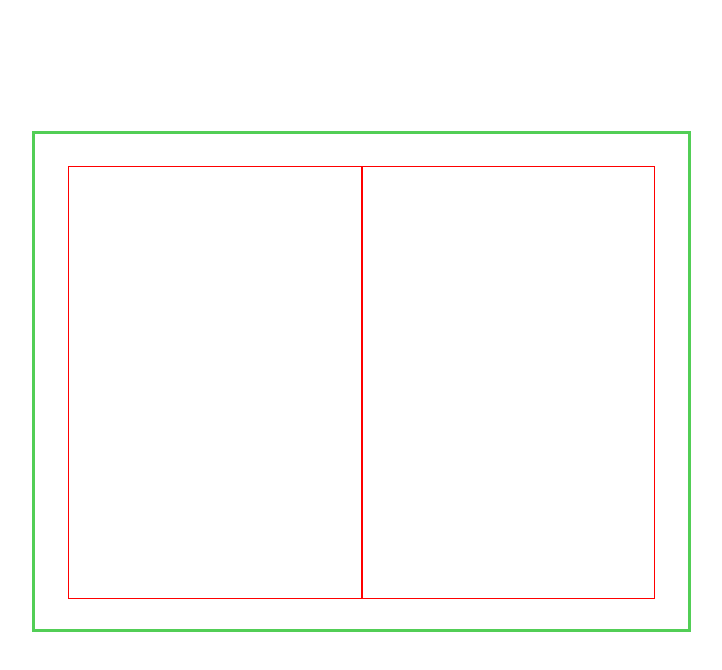
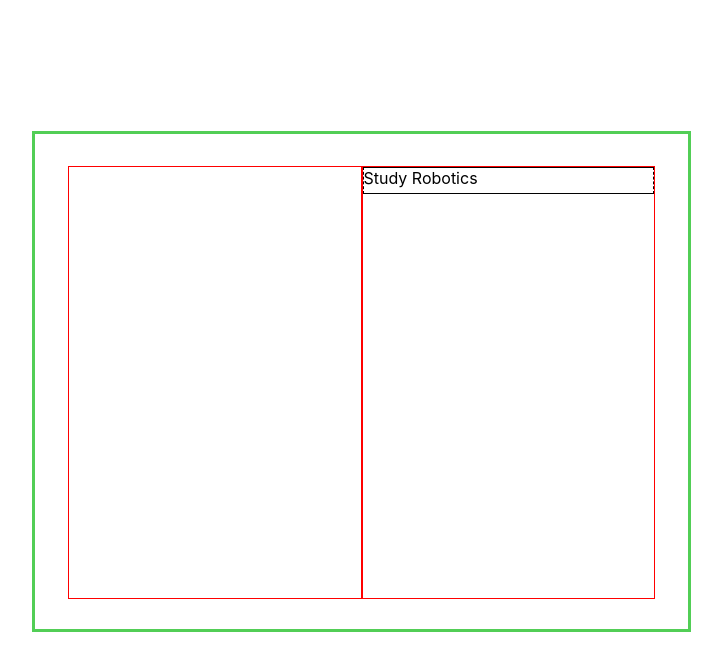
Before and after one commit to clayman1325/Time_Block_Planer, a React (Create React App) app: page / in a window 1280 px wide. Shown: the top 670 px of the page, without its empty margins (294-1016 px from the left). Built offline with nearby package versions, Linux system fonts and the light colour scheme.

Commit message:
add more files for the dayli planning on the tracker page.
develop the time block V.1.0 for logging activities in TimeBlock component.

```diff
--- /dev/null
+++ b/src/Pages/Daily/Components/TimeBlock.js
@@ -0,0 +1,28 @@
+import { useEffect, useState } from "react";
+import classes from "./TimeBlock.module.css";
+
+const BLOCK_HEIGHT = 25;
+const TimeBlock = (props) => {
+    const [timeBlocks, setTimeBlocks] = useState({});
+
+    const buildTimeBlock = () => {
+        const height = BLOCK_HEIGHT * timeBlocks;
+        return(
+            <div className={classes.unique} style={{height : `${height}px`}}>
+                {props.text}
+            </div>
+        )
+    }
+
+    useEffect(()=> {
+        let numberOfBlocks = Math.abs(props.time.finish - props.time.start) / 60;
+        numberOfBlocks = numberOfBlocks % 2 == 0 ? numberOfBlocks : Math.floor(numberOfBlocks) + 1;
+        setTimeBlocks(numberOfBlocks);
+    }, [props])
+    return (
+        <div>
+            { buildTimeBlock() }
+        </div>
+    )
+}
+export default TimeBlock;
--- /dev/null
+++ b/src/Pages/Daily/Components/TimeBlock.module.css
@@ -0,0 +1,5 @@
+.unique {
+    border-color: rgb(1, 1, 1);
+    border-style: solid dashed solid dashed;
+    border-width: 1px 1px 1px 1px;
+}
--- a/src/Pages/Daily/Tracker.js
+++ b/src/Pages/Daily/Tracker.js
@@ -1,10 +1,17 @@
+import TimeBlock from "./Components/TimeBlock";
 import classes from "./Tracker.module.css";
 
 const Tracker = (props) => {
     return (
-        <body className={`${classes.body} ${props.css.children_body}`}>
-
-        </body>
+        <section className={`${classes.section} ${props.css.children_body}`}>
+            <header></header>
+            <body>
+                {/* <Schedule /> */}
+                <div className={classes.test}>
+                    <TimeBlock text={"Study Robotics"} time={{start: 900, finish: 930}} />
+                </div>
+            </body>
+        </section>
     )
 }
 
--- a/src/Pages/Daily/Tracker.module.css
+++ b/src/Pages/Daily/Tracker.module.css
@@ -1,4 +1,4 @@
-.body {
+.section {
     margin-left:  0px;
     margin-right: 5%;
 }
```
Also changed, not shown: src/Pages/Daily/Components/Column.js (added, +8 -0 lines), src/Pages/Daily/Components/Schedule.js (added, +13 -0 lines), src/Pages/Daily/DB/columns.js (added).
